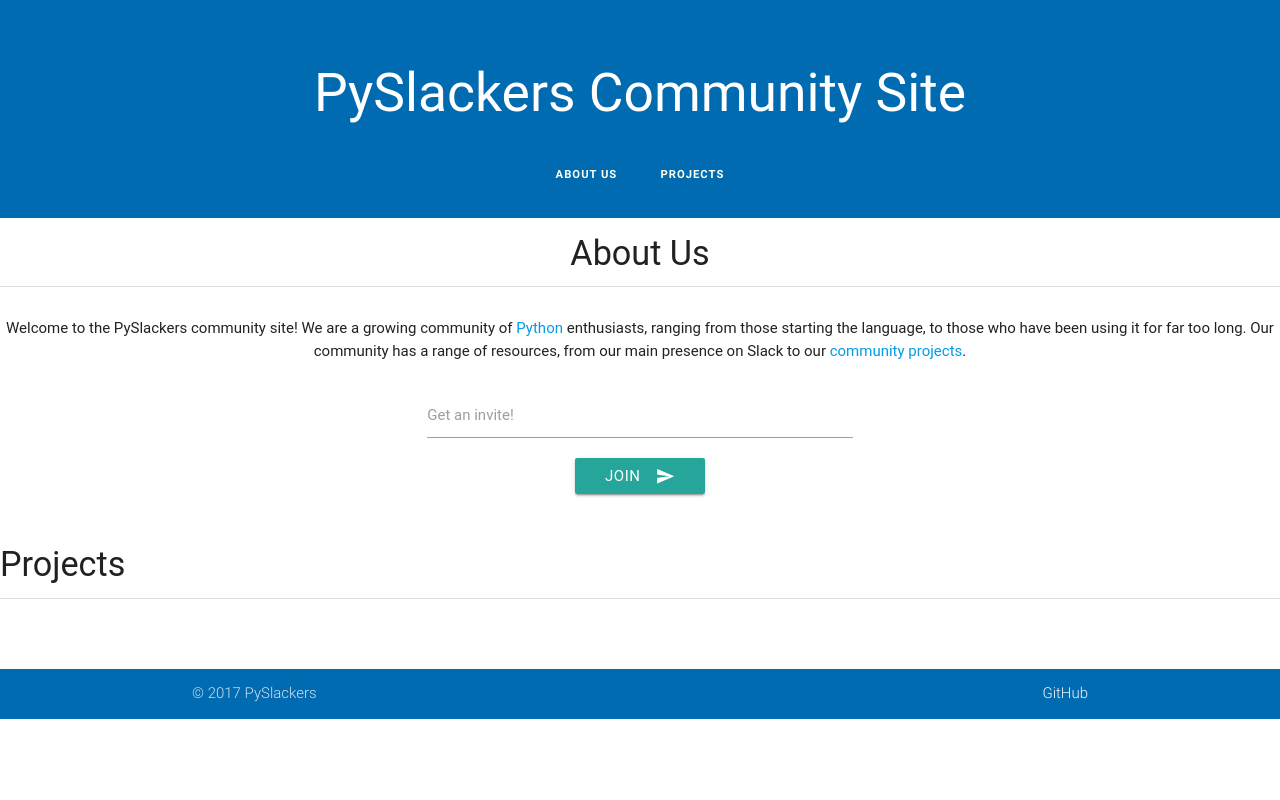
After one commit to pyslackers/website-old, a Flask app: template website/templates/main/index.html in a window 1280 px wide. The commit adds this page. Run offline with Flask 2, Linux system fonts and the light colour scheme; the template is opened without the code that fills it: values that come from a table or form of the project are taken from there, others are empty; some libraries are stand-ins or nearby versions; some web fonts are replaced.

Commit message:
Implement the basic page and the invite system
Note there is a bunch of unused changes included, they were disabled to
simplify getting the deployment working.

```diff
--- a/website/__main__.py
+++ b/website/__main__.py
@@ -1,3 +1,4 @@
+import logging
 import os
 
 from website import create_app, models
@@ -6,6 +7,9 @@
 
 
 app = create_app(resolve_config(os.getenv('PY_ENV', 'dev')))
+logging.basicConfig(level=logging.ERROR)
+logger = logging.getLogger('pyslackers')
+logger.setLevel(logging.DEBUG)
 
 
 @app.cli.command()
@@ -17,14 +21,6 @@
         routings.append('{:30s} {:30s} {}'.format(rule.endpoint, methods,
                                                   rule))
     print(*sorted(routings))
-
-
-@app.cli.command()
-def test():
-    """Run the application tests"""
-    import pytest
-
-    pytest.main(["tests"])
 
 
 def make_shell_context():
--- /dev/null
+++ b/website/forms.py
@@ -0,0 +1,7 @@
+from flask_wtf import FlaskForm
+from wtforms import StringField
+from wtforms.validators import DataRequired, Email
+
+
+class InviteRequestForm(FlaskForm):
+    email = StringField('email', validators=[DataRequired(), Email()])
--- a/website/static/css/styles.css
+++ b/website/static/css/styles.css
@@ -0,0 +1,137 @@
+body {
+    display: flex;
+    min-height: 100vh;
+    flex-direction: column;
+}
+
+main {
+	flex: 1 0 auto;
+}
+
+/*Custom CSS*/
+.red {
+    color: #FF3634;
+}
+
+.bg-red {
+    background-color: #FF3634
+}
+
+.yellow {
+    color: #FFFE34;
+}
+
+.bg-yellow {
+    background-color: #FFFE34;
+}
+.blog-post {
+    margin-bottom: 20%;
+}
+
+.blue {
+    color: #016BB2;
+}
+.bg-blue {
+    background: #016BB2;
+}
+
+.page-footer {
+    background: white !important;
+}
+
+.page-footer .footer-copyright {
+    background-color: #016BB2;
+}
+
+/*Foundation building blocks*/
+/*Header and subnav*/
+.header {
+    text-align: center;
+    background: #016BB2;
+    background-size: cover;
+    position: relative;
+    overflow: visible;
+    padding-top: 2.5rem;
+    padding-bottom: 4.9rem;
+}
+.header .headline {
+    color: #ffe;
+}
+
+.header-subnav {
+    float: none;
+    position: absolute;
+    text-align: center;
+    margin: 0 auto;
+    bottom: 0;
+    width: 100%;
+}
+.header-subnav li {
+    float: none;
+    display: inline-block;
+}
+.header-subnav li a {
+    padding: 0.9rem 1rem;
+    font-size: 0.75rem;
+    color: #ffe;
+    text-transform: uppercase;
+    display: block;
+    font-weight: bold;
+    letter-spacing: 1px;
+    transition: all 0.35s ease-in-out;
+}
+.header-subnav li a.is-active {
+    background: rgba(250, 250, 250, 0.15);
+}
+.header-subnav li a:hover {
+    background: rgba(250, 250, 250, 0.15);
+    transition: all 0.35s ease-in-out;
+}
+/*Material Card*/
+.card {
+    overflow: hidden;
+    box-shadow: 0 2px 5px 0 rgba(0, 0, 0, 0.16), 0 2px 10px 0 rgba(0, 0, 0, 0.12);
+    color: #272727;
+    border-radius: 2px;
+}
+.card .title {
+    line-height: 3rem;
+    font-size: 1.5rem;
+    font-weight: 300;
+}
+.card .card-content {
+    padding: 1.3rem;
+    font-weight: 300;
+    height: 100%;
+    border-radius: 0 0 2px 2px;
+}
+.card p {
+margin: 0; }
+.card .action {
+    border-top: 1px solid rgba(160, 160, 160, 0.2);
+    padding: 1.3rem;
+}
+.card a {
+    color: #ffab40;
+    margin-right: 1.3rem;
+    transition: color 0.3s ease;
+    text-transform: uppercase;
+    text-decoration: none;
+}
+.card .image {
+    position: relative;
+}
+.card .image .title {
+    position: absolute;
+    bottom: 0;
+    left: 0;
+    padding: 1.3rem;
+    color: #fff;
+}
+.card .card-image img {
+    max-width: 200px;
+    margin-left: auto;
+    margin-right: auto;
+    margin-top: 5px;
+    border-radius: 2px 2px 0 0;
+}
--- /dev/null
+++ b/website/templates/auth/login.html
@@ -0,0 +1,5 @@
+{% extends 'layout.html' %}
+
+{% block content %}
+  <a href="{{ url_for('auth.login_slack') }}"><img src="https://api.slack.com/img/sign_in_with_slack.png" /></a>
+{% endblock %}
--- a/website/templates/layout.html
+++ b/website/templates/layout.html
@@ -1,20 +1,77 @@
 <!DOCTYPE html>
 <html lang="en">
 <head>
+    {% block meta %}
         <meta charset="utf-8"/>
+        <meta http-equiv="x-ua-compatible" content="ie=edge"/>
         <meta name="viewport" content="width=device-width, initial-scale=1, shrink-to-fit=no"/>
+    {% endblock %}
 
-    <title>website</title>
+    <title>{% block title %}PySlackers{% endblock %}</title>
 
+    {% block link %}
+        <link href="https://fonts.googleapis.com/icon?family=Material+Icons" rel="stylesheet"/>
+        <link href="https://cdnjs.cloudflare.com/ajax/libs/materialize/0.98.2/css/materialize.min.css"
+              rel="stylesheet"/>
         <link href="{{ url_for('static', filename='css/styles.css') }}" rel="stylesheet"/>
+    {% endblock %}
 
+    {% block script %}
         <script defer src="{{ url_for('static', filename='js/scripts.js') }}"></script>
+
+        <script src="https://code.jquery.com/jquery-3.2.1.min.js"
+                integrity="sha256-hwg4gsxgFZhOsEEamdOYGBf13FyQuiTwlAQgxVSNgt4="
+                crossorigin="anonymous"></script>
+        <script defer
+                src="https://cdnjs.cloudflare.com/ajax/libs/materialize/0.98.2/js/materialize.min.js"></script>
+    {% endblock %}
 </head>
 <body>
 {% block body %}
 
+    <header class="header">
+        <h2 class="headline"><a href="{{ url_for('main.index') }}" style="color: white;">PySlackers
+            Community Site</a</h2>
+        <ul class="header-subnav">
+            {# Needs to set active class #}
+            <li><a href="#about_us">About Us</a></li>
+            <li><a href="#projects">Projects</a></li>
+{#            {% if current_user.is_authenticated %}#}
+{#                <li><a href="{{ url_for('auth.logout') }}">Logout</a></li>#}
+{#            {% else %}#}
+{#                <li><a href="{{ url_for('auth.login') }}">Login</a></li>#}
+{#            {% endif %}#}
+        </ul>
+    </header>
+
     {% block content %}{% endblock %}
 
+
+    <footer class="page-footer">
+        <div class="footer-copyright">
+            <div class="container">
+                © 2017 PySlackers
+                <a class="grey-text text-lighten-4 right" href="https://github.com/pyslackers"
+                   target="_blank">GitHub</a>
+            </div>
+        </div>
+    </footer>
+
+{% endblock %}
+
+{# Flash messages as toasts #}
+{% block messages %}
+    {% with messages = get_flashed_messages(with_categories=true) %}
+        {% if messages %}
+            <script type="text/javascript">
+              $(document).ready(function () {
+                {% for category, message in messages %}
+                  Materialize.toast('{{ message }}', 4000);
+                {% endfor %}
+              });
+            </script>
+        {% endif %}
+    {% endwith %}
 {% endblock %}
 </body>
 </html>
--- /dev/null
+++ b/website/templates/main/index.html
@@ -0,0 +1,49 @@
+{% extends 'layout.html' %}
+
+{% block content %}
+    {# About #}
+    <h4 class="center" id="about_us">About Us</h4>
+    <div class="divider"></div>
+    <div class="section" id="about">
+        <div class="row">
+            <p class="center">
+                Welcome to the PySlackers community site!
+                We are a growing community of <a href="https://python.org" target="_blank">Python</a> enthusiasts,
+                ranging from those starting the language, to those who have been using it for far
+                too long.
+                Our community has a range of resources, from our main presence on Slack to our <a
+                    href="https://github.com/pyslackers" target="_blank">community projects</a>.
+            </p>
+            <div class="container center">
+                <form action="{{ url_for('main.index') }}" method="post">
+                    {{ form.csrf_token }}
+
+                    <div class="col s12 m6 offset-m3 input-field">
+                        <input type="email" class="validate" id="email" name="email"/>
+                        <label for="email">Get an invite!</label>
+
+                        <button class="btn waves-effect waves-light" type="submit" name="action">
+                            Join
+                            <i class="material-icons right">send</i>
+                        </button>
+                    </div>
+                </form>
+            </div>
+        </div>
+    </div>
+
+    {# Projects #}
+    <h4 id="projects">Projects</h4>
+    <div class="divider"></div>
+    <div class="section" id="projects">
+
+        {# Provisional Filler #}
+        <div class="row">
+            {% for project in projects %}
+                <div class="col s12 m6 l4">
+                    {% include 'main/project.html' %}
+                </div>
+            {% endfor %}
+        </div>
+    </div>
+{% endblock %}
```
Also changed, not shown: migrations/versions/19f275b09c25_create_users_and_roles.py (added, +55 -0 lines), requirements.txt (+8 -2 lines), website/__init__.py (+7 -0 lines), website/bp_auth.py (added, +55 -0 lines), website/bp_main.py (added, +62 -0 lines), website/config.py (+7 -0 lines), website/external.py (+31 -4 lines), website/models.py (+10 -0 lines), website/templates/main/project.html (added, +17 -0 lines), README.md, 3 other files. Lines whose indentation alone changed are shown as unchanged.
